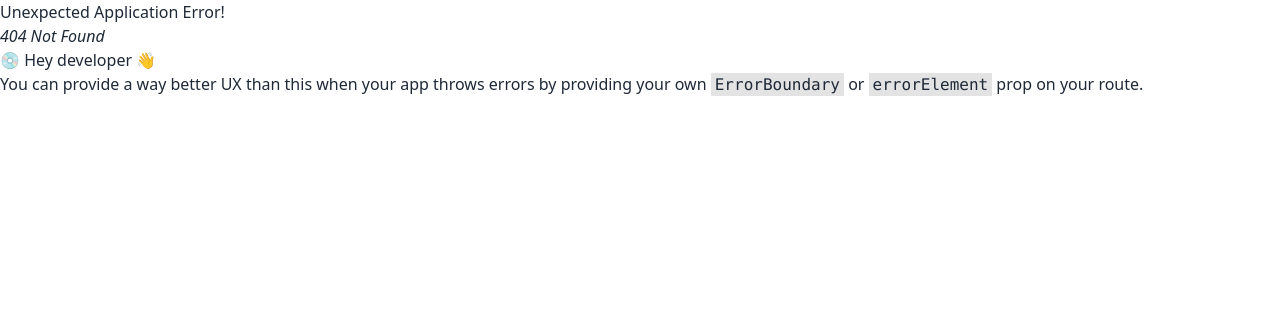
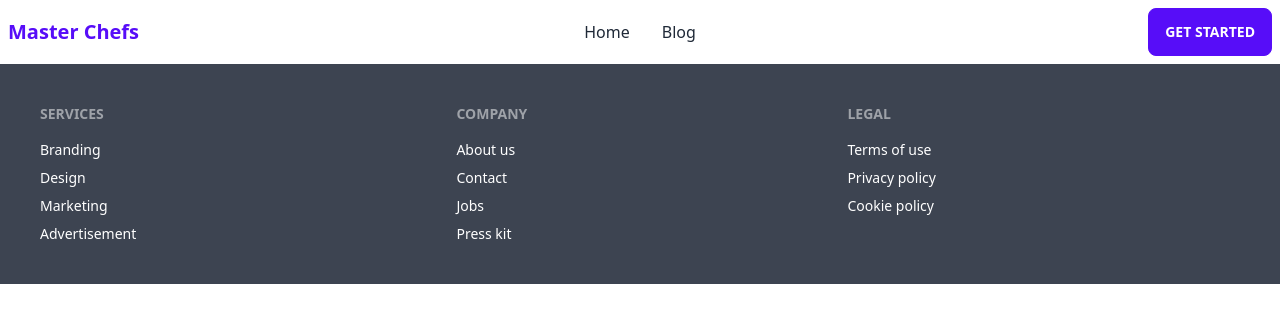
Before and after one commit to farukulWD/Master-Chefs-Client, a React (Vite) app: page /chef in a window 1280 px wide. Before the commit this address had no page. Shown: the top 322 px of the page. Built offline with nearby package versions, Linux system fonts and the light colour scheme.

Commit message:
make chef leaout and data load

```diff
--- a/src/Component/Card/ChefsCard.jsx
+++ b/src/Component/Card/ChefsCard.jsx
@@ -1,10 +1,10 @@
 import React from "react";
 import { FaRegThumbsUp } from 'react-icons/fa';
+import { Link } from "react-router-dom";
 
 const ChefsCard = ({ chef }) => {
   const { picture, id, likes, name, number_of_recipes, years_of_experience } =
     chef;
-  console.log(chef);
   return (
     <div>
       <div className="card w-full glass">
@@ -23,7 +23,7 @@ const ChefsCard = ({ chef }) => {
           </div>
 
           <div className="card-actions justify-start">
-            <button className="btn btn-primary">View Recipes</button>
+            <Link to={`/chef/${id}`}><button className="btn btn-primary">View Recipes</button></Link>
           </div>
         </div>
       </div>
--- /dev/null
+++ b/src/Layout/ChefLayout.jsx
@@ -0,0 +1,16 @@
+import React from 'react';
+import { Outlet } from 'react-router-dom';
+import NavigationBar from '../Component/Shared/Navigationbar';
+import Footer from '../Component/Shared/Footer';
+
+const ChefLayout = () => {
+    return (
+        <div>
+            <NavigationBar></NavigationBar>
+            <Outlet></Outlet>
+            <Footer></Footer>
+        </div>
+    );
+};
+
+export default ChefLayout;
--- /dev/null
+++ b/src/Pages/ChefDetails.jsx
@@ -0,0 +1,14 @@
+import React from 'react';
+import { useLoaderData } from 'react-router-dom';
+
+const ChefDetails = () => {
+    const chef = useLoaderData();
+    console.log(chef);
+    return (
+        <div>
+            <h3>Chef details</h3>
+        </div>
+    );
+};
+
+export default ChefDetails;
--- a/src/Routes/Routes.jsx
+++ b/src/Routes/Routes.jsx
@@ -1,6 +1,8 @@
 import { createBrowserRouter } from "react-router-dom";
 import Main from "../Layout/Main";
 import Home from "../Pages/Home";
+import ChefDetails from "../Pages/ChefDetails";
+import ChefLayout from "../Layout/ChefLayout";
 
 const router = createBrowserRouter([
     {
@@ -13,6 +15,17 @@ const router = createBrowserRouter([
                 loader:()=> fetch("https://master-chefs-server-farukulwd.vercel.app/chefs")
             }
         ]
+    },
+    {
+        path:'chef',
+        element:<ChefLayout></ChefLayout>,
+        children:[
+            {
+                path:":id",
+                element:<ChefDetails></ChefDetails>,
+                loader:({params})=>fetch(`https://master-chefs-server-q15j2b6rh-farukulwd.vercel.app/chefs/${params.id}`)
+            }
+        ]
     }
 ])
 
```
